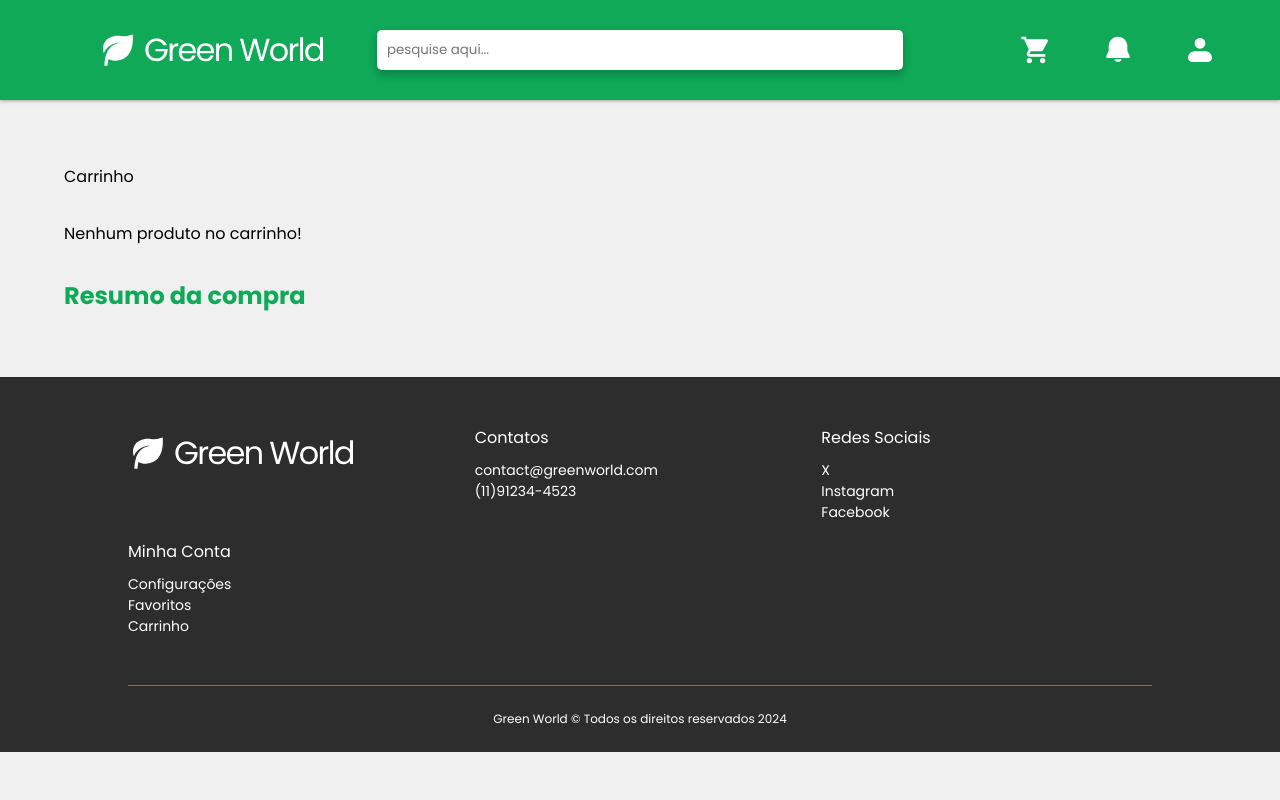
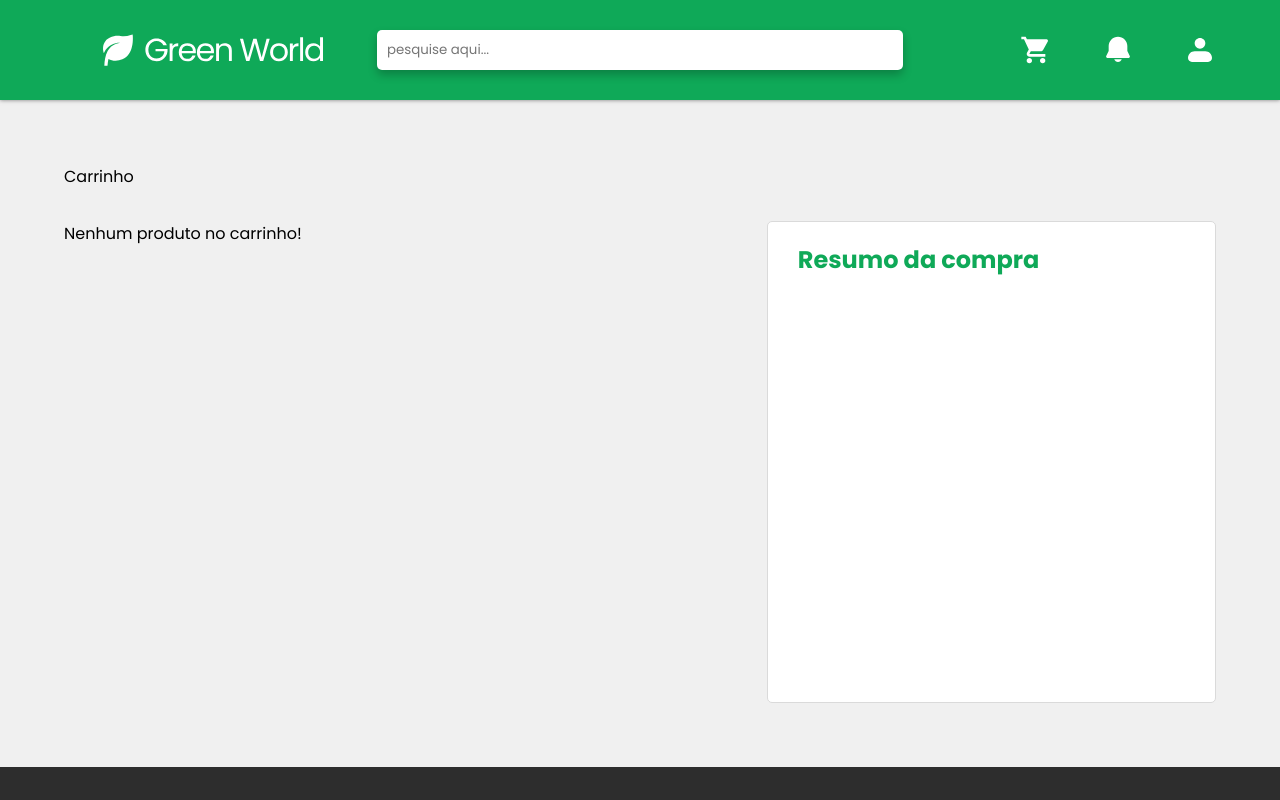
Before and after one commit to luzka1/green_world, a React (Create React App) app: page /shopping-cart in a window 1280 px wide. Shown: the top 800 px of the page. Built offline with nearby package versions, Linux system fonts and the light colour scheme.

Commit message:
continuando a pagina de carrinho

```diff
--- a/package.json
+++ b/package.json
@@ -12,6 +12,7 @@
     "@types/react": "^18.2.51",
     "@types/react-dom": "^18.2.18",
     "framer-motion": "^11.3.8",
+    "lucide-react": "^0.454.0",
     "react": "^18.2.0",
     "react-dom": "^18.2.0",
     "react-router-dom": "^6.21.3",
--- a/src/components/ProductInfo/ProductInfo.tsx
+++ b/src/components/ProductInfo/ProductInfo.tsx
@@ -8,7 +8,6 @@ interface InfoProductProps {
 }
 
 const ProductInfo = ({ produto }: InfoProductProps) => {
-
   const handleSendToCart = (product: ItemProp) => {
     const existingItems: ItemProp[] = JSON.parse(
       localStorage.getItem("cartItems") || "[]"
@@ -18,7 +17,7 @@ const ProductInfo = ({ produto }: InfoProductProps) => {
 
     localStorage.setItem("cartItems", JSON.stringify(existingItems));
 
-    toast.success("Produto colocado no carrinho com sucesso!")
+    toast.success("Produto colocado no carrinho com sucesso!");
   };
 
   return (
@@ -34,7 +33,9 @@ const ProductInfo = ({ produto }: InfoProductProps) => {
           <p style={{ textDecoration: "line-through" }} className="gray">
             {produto.value}
           </p>
-          <p className="subtitle green bold">{produto.promoValue}</p>
+          <p className="subtitle green bold" style={{ fontSize: "2rem" }}>
+            {produto.promoValue}
+          </p>
           <p className="gray">* Preco por quilo</p>
         </div>
 
--- a/src/pages/ShoppingCart/ShoppingCart.tsx
+++ b/src/pages/ShoppingCart/ShoppingCart.tsx
@@ -1,6 +1,7 @@
 import { ItemProp } from "interfaces/App.interface";
 import styles from "./styles.module.css";
 import { useEffect, useState } from "react";
+import { Minus, Plus } from "lucide-react";
 
 const ShoppingCart = () => {
   const [cartItems, setCartItems] = useState<ItemProp[]>([]);
@@ -12,21 +13,58 @@ const ShoppingCart = () => {
     setCartItems(cartItems);
   }, []);
 
+  const handleRemoveItem = (item: number) => {
+    const updatedCartItems = cartItems.filter(
+      (cardItem, index) => index !== item
+    );
+
+    setCartItems(updatedCartItems);
+
+    localStorage.setItem("cartItems", JSON.stringify(updatedCartItems));
+  };
+
   return (
     <div className={styles.container}>
       <p>Carrinho</p>
 
-      <div>
-        <div>
-          {cartItems.length > 0 ? cartItems.map((item, index) => (
-            <p key={index}>{item.name} {item.promoValue}</p>
-          )) : <p>Nenhum produto no carrinho!</p>}
+      <div className={styles.innerContainer}>
+        <div className={styles.cardsGroup}>
+          {cartItems.length > 0 ? (
+            cartItems.map((item, index) => (
+              <div key={index} className={styles.cartItem}>
+                <div className={styles.innerCardItem}>
+                  <div className={styles.cardPhoto}>
+                    <img src={item.photo} alt={item.name} />
+                  </div>
+                  <div className={`${styles.cardName} bold`}>{item.name}</div>
+                  <div className={styles.cardWeigh}>
+                    <span className="gray">Quantidade *KG</span>
+                    <div className={styles.selector}>
+                      <Minus /> 1Kg <Plus className="blue" />
+                    </div>
+                    <span
+                      style={{ cursor: "pointer" }}
+                      className="red bold"
+                      onClick={() => handleRemoveItem(index)}
+                    >
+                      REMOVER
+                    </span>
+                  </div>
+                  <div className={`${styles.cardValue} bold green`}>
+                    {item.promoValue}
+                  </div>
+                </div>
+              </div>
+            ))
+          ) : (
+            <p>Nenhum produto no carrinho!</p>
+          )}
         </div>
 
-        <div>
-            <div>
-                <h2 className="green">Resumo da compra</h2>
-            </div>
+        <div className={styles.resume}>
+          <div className={styles.innerResume}>
+            <h2 className="green">Resumo da compra</h2>
+          </div>
         </div>
       </div>
     </div>
--- a/src/pages/ShoppingCart/styles.module.css
+++ b/src/pages/ShoppingCart/styles.module.css
@@ -1,4 +1,4 @@
-.container{
+.container {
     padding: 4rem;
     display: flex;
     flex-direction: column;
@@ -7,3 +7,85 @@
 .container p {
     padding-bottom: 2rem;
 }
+
+.innerContainer {
+    display: flex;
+    gap: 2rem;
+}
+
+.cardsGroup {
+    display: flex;
+    flex-direction: column;
+    gap: 1rem;
+    flex-basis: 60%;
+    max-height: 500px;
+    overflow-y: auto;
+    overflow-x: hidden;
+}
+
+.cartItem {
+    width: 99%;
+    background-color: white;
+    border: 1px solid var(--border-color);
+    border-radius: 5px;
+    height: 10rem;
+}
+
+.innerCardItem {
+    width: 100%;
+    height: 100%;
+    display: flex;
+    gap: 5px;
+    align-items: center;
+    justify-content: space-between;
+}
+
+.cardPhoto, .cardValue, .cardName, .cardWeigh {
+    flex-basis: 25%;
+    display: flex;
+    justify-content: center;
+}
+
+.cardName {
+    justify-content: left !important;
+}
+
+.cardPhoto img {
+    width: 60%;
+    height: 60%;
+    object-fit: contain;
+}
+
+.cardWeigh {
+    display: flex;
+    flex-direction: column;
+    justify-content: center;
+    align-items: center;
+}
+
+.selector {
+    display: flex;
+    border: 1px solid var(--border-color);
+    justify-content: space-around;
+    border-radius: 5px;
+    align-items: center;
+    width: 10rem;
+    padding: 10px 5px;
+}
+
+.cardValue{
+    justify-content: center;
+    font-size: 1.5rem;
+}
+
+.resume {
+    background-color: white;
+    border: 1px solid var(--border-color);
+    border-radius: 5px;
+    height: 30rem;
+    flex-basis: 40%;
+}
+
+.innerResume {
+    padding: 20px 30px;
+}
--- a/src/themes/styles.tsx
+++ b/src/themes/styles.tsx
@@ -53,6 +53,9 @@ export const GlobalStyles = createGlobalStyle<{}>`
   .blue{
     color: var(--blue);
   }
+    .red{
+     color: var(--red);
+    }
     .bold{
     font-weight: bold;
     }
```
Also changed, not shown: 1 other file (tests, documents, lock files or other folders).
